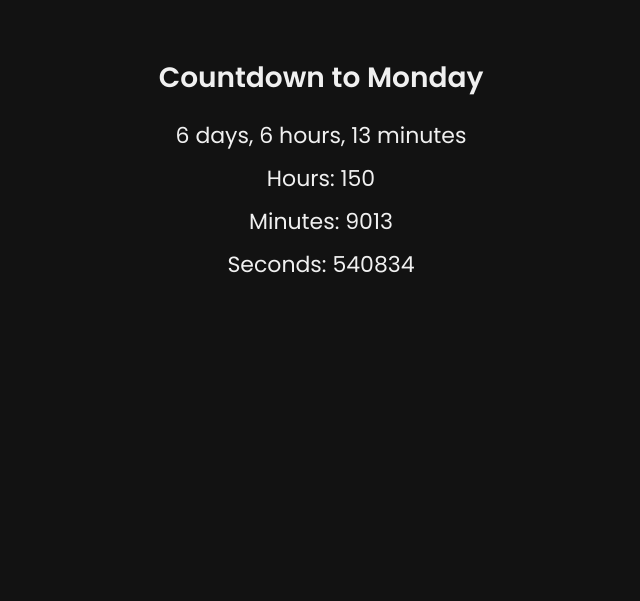
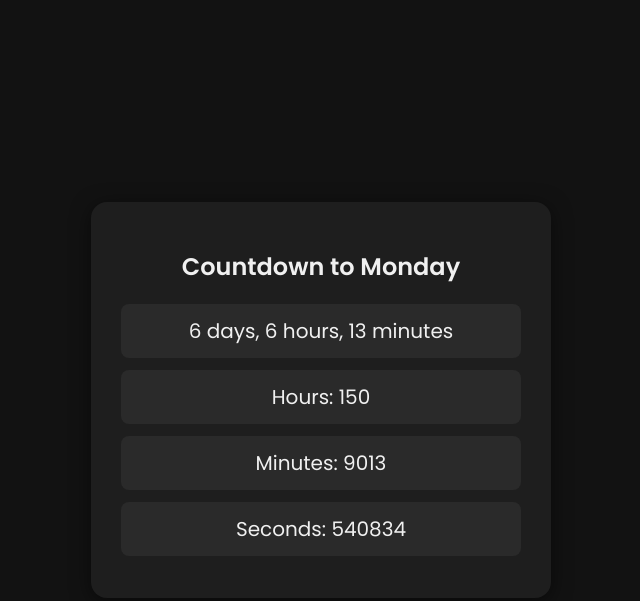
Before and after one commit to anonyfamouz/monday_count, a plain HTML site: page index.html in a window 1280 px wide. Shown: the whole page, without its empty margins (319-959 px from the left). Drawn offline with Linux system fonts and the light colour scheme.

Commit message:
Update index.html

```diff
--- a/index.html
+++ b/index.html
@@ -8,47 +8,67 @@
   <style>
     body {
       font-family: 'Poppins', sans-serif;
+      background-color: #121212;
+      color: #f0f0f0;
+      display: flex;
+      justify-content: center;
+      align-items: center;
+      height: 100vh;
+      margin: 0;
+    }
+
+    .card {
+      background-color: #1e1e1e;
+      padding: 30px;
+      border-radius: 16px;
+      box-shadow: 0 4px 20px rgba(0, 0, 0, 0.5);
+      width: 90%;
+      max-width: 400px;
       text-align: center;
-      padding: 30px;
-      background-color: #121212; /* dark background */
-      color: #f0f0f0; /* light text */
     }
+
     h1 {
-      font-size: 28px;
+      font-size: 24px;
       margin-bottom: 20px;
       font-weight: 600;
     }
+
     .time-box {
-      font-size: 22px;
-      margin: 10px 0;
+      font-size: 20px;
+      margin: 12px 0;
+      padding: 12px;
+      background-color: #2a2a2a;
+      border-radius: 8px;
     }
+
     #seconds {
       user-select: none;
-      cursor: default; /* Nie ruka – obyčajný kurzor */
-      color: inherit;
-      background-color: transparent; /* Žiadne pozadie */
-      padding: 0;
-      border-radius: 0;
-      transition: none; /* Žiadne efekty */
+      cursor: default;
+      background-color: #2a2a2a;
+      transition: none;
     }
+
     #seconds:hover,
     #seconds:active {
-      background-color: transparent;
+      background-color: #2a2a2a;
     }
+
     .copied {
       color: #00ff99;
       font-size: 14px;
-      margin-top: 5px;
+      margin-top: 8px;
     }
   </style>
 </head>
 <body>
+  <div class="card">
     <h1>Countdown to Monday</h1>
     <div class="time-box" id="mainDisplay"></div>
     <div class="time-box" id="hours"></div>
     <div class="time-box" id="minutes"></div>
     <div class="time-box" id="seconds" onclick="copySeconds()"></div>
     <div id="copiedMessage" class="copied" style="display:none;">Copied to clipboard!</div>
+  </div>
 
   <script>
     function updateCountdown() {
```
Lines whose indentation alone changed are shown as unchanged.
